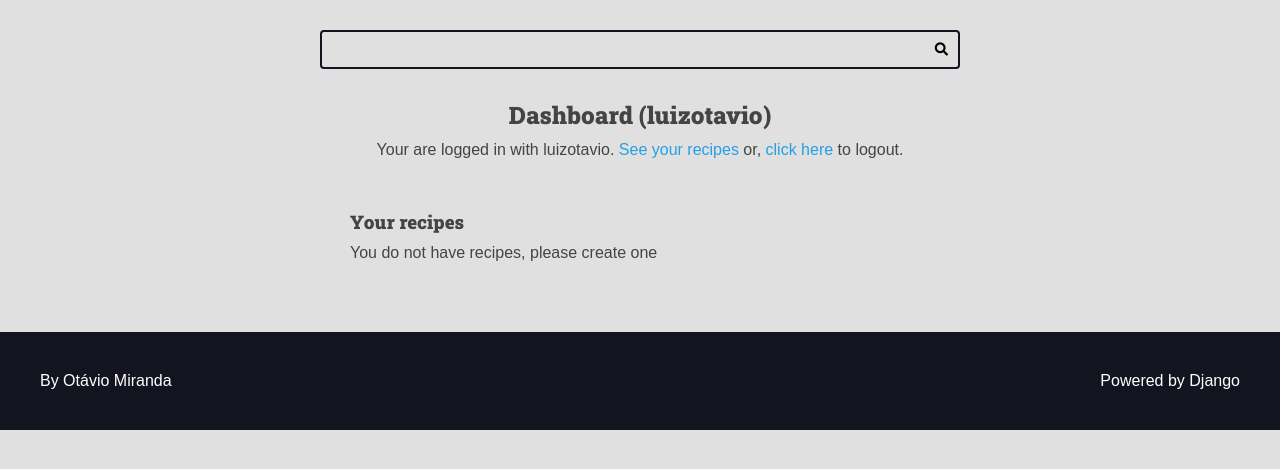
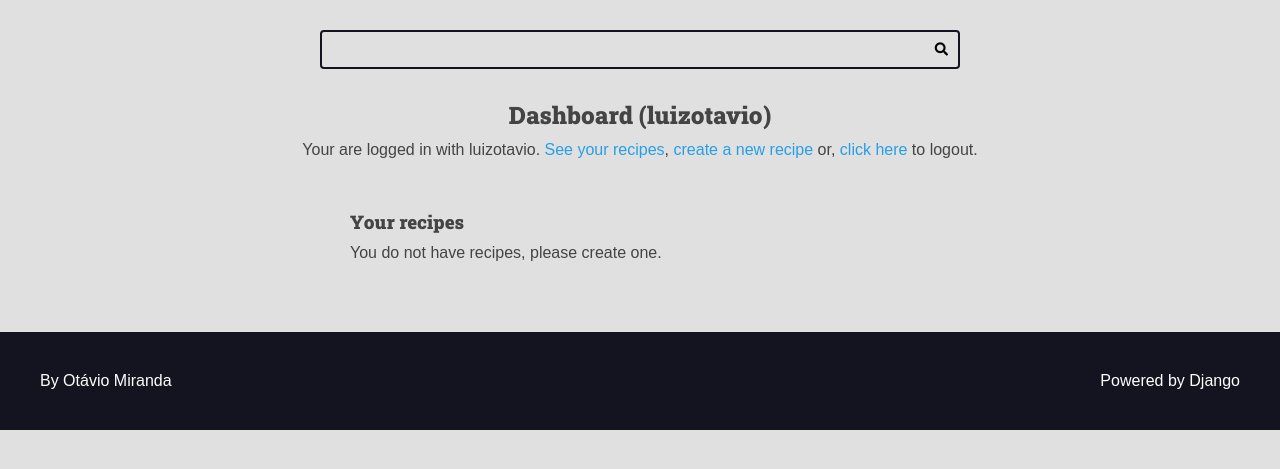
Before and after one commit to NickPin03/curso-django-projeto1, a Django app: page /authors/dashboard/ in a window 1280 px wide. Shown: the part 113-582 px from the top of the page. Run offline with Django 3.2, Linux system fonts and the light colour scheme; a user stored in the database is signed in; data comes from the database, SQL or seed files in the repository; both versions use the stored data as it was after the commit.

Commit message:
Seção 13 - Aula 192 - Permitindo apenas POST na view para apagar receitas + CRUD com delete para apagar receitas de forma segura + JavaScript adicional

```diff
--- a/authors/templates/authors/pages/dashboard.html
+++ b/authors/templates/authors/pages/dashboard.html
@@ -1,12 +1,13 @@
 {% extends 'global/base.html' %}
-{% block title %}
-  Register |
-{% endblock title %}
+
+{% block title %}Dashboard ({{ user }}) | {% endblock title %}
+
 {% block content %}
   <div class="main-content center container">
-    <h2>Dashboard ({{ user }})</h2> {% comment %} user = request.user.username  {% endcomment %}
-    {% include "global/partials/messages.html" %}
-    {% include "authors/pages/partials/login_message.html" %}
+    <h2>Dashboard ({{ user }})</h2>
+
+    {% include 'authors\pages\partials\login_message.html' %}
+    {% include 'global/partials/messages.html' %}
 
     <div class="authors-dashboard-container">
       <h3>Your recipes</h3>
@@ -14,15 +15,25 @@
       <ul>
         {% for recipe in recipes %}
           <li>
-                <a href="{% url "authors:dashboard_recipe_edit" recipe.id %}">{{ recipe.title }}</a>
+            <a href="{% url 'authors:dashboard_recipe_edit' recipe.id %}">{{ recipe.title }}</a> -
+            <form
+            class="inline-form form-delete"
+            action="{% url 'authors:dashboard_recipe_delete'%}"
+            method='POST'
+            >
+              {% csrf_token %}
+              <input type="hidden" name="id" value="{{ recipe.id }}"> {% comment %} Manda valor do id da receita, pois nao queremos mandar mais na url. Mandamos por post {% endcomment %}
+              <button class="plaintext-button" type="submit">❌</button>
+            </form>
           </li>
         {% empty %}
           <li>
-                <p>You do not have recipes, please create one</p>
+            <p>You do not have recipes, please create one.</p>
           </li>
         {% endfor %}
       </ul>
     </div>
   </div>
 
+
   {% endblock content %}
--- a/authors/templates/authors/pages/partials/login_message.html
+++ b/authors/templates/authors/pages/partials/login_message.html
@@ -2,7 +2,8 @@
       <div class="login-message">
         Your are logged in with
         {{ request.user.username }}.
-        <a href="{% url 'authors:dashboard' %}">See your recipes</a> or,
+        <a href="{% url 'authors:dashboard' %}">See your recipes</a>,
+        <a href="{% url 'authors:dashboard_recipe_new' %}">create a new recipe</a> or,
         <form class="inline-form" action="{% url 'authors:logout' %}" method='POST'> {% comment %} Faço logout com POST, método Csrf protege de ataques, caso alguém mande link com logout e eu esteja com meu usuário logado {% endcomment %}
           {% csrf_token %}
           <input type="hidden" name="username" value="{{ request.user.username }}">
--- a/authors/urls.py
+++ b/authors/urls.py
@@ -1,8 +1,10 @@
 from django.urls import path
+
 from . import views
 
 app_name = "authors"
 
+## Links mais especificos embaixo
 urlpatterns = [
     path("register/", views.register_view, name="register"),
     path("register/create/", views.register_create, name="register_create"),
@@ -11,6 +13,14 @@ urlpatterns = [
     path("logout/", views.logout_view, name="logout"),
     path("dashboard/", views.dashboard, name="dashboard"),
     path(
+        "dashboard/recipe/new/", views.dashboard_recipe_new, name="dashboard_recipe_new"
+    ),
+    path(
+        "dashboard/recipe/delete/",
+        views.dashboard_recipe_delete,
+        name="dashboard_recipe_delete",
+    ),
+    path(
         "dashboard/recipe/<int:id>/edit/",
         views.dashboard_recipe_edit,
         name="dashboard_recipe_edit",
--- a/authors/views.py
+++ b/authors/views.py
@@ -195,6 +195,56 @@ def dashboard_recipe_edit(request, id):
     )
 
 
+@login_required(login_url="authors:login", redirect_field_name="next")
+def dashboard_recipe_new(request):
+    form = AuthorRecipeForm(
+        data=request.POST or None,
+        files=request.FILES or None,
+    )
+
+    if form.is_valid():
+        recipe: Recipe = form.save(commit=False)
+
+        recipe.author = request.user
+        recipe.preparation_steps_is_html = False
+        recipe.is_published = False
+
+        recipe.save()
+
+        messages.success(request, "Salvo com sucesso!")
+        return redirect(reverse("authors:dashboard_recipe_edit", args=(recipe.id,)))
+
+    return render(
+        request,
+        "authors/pages/dashboard_recipe.html",
+        context={"form": form, "form_action": reverse("authors:dashboard_recipe_new")},
+    )
+
+
+@login_required(login_url="authors:login", redirect_field_name="next")
+def dashboard_recipe_delete(request):
+    if (
+        not request.POST
+    ):  ## So aceita metodo post, evita ataque CSR, acessarem por get, via link. Com post so eu mesmo logado consigo ter acesso, clicando no btn
+        raise Http404()
+
+    POST = request.POST
+    id = POST.get("id")  ## Pega Id enviado form post
+
+    recipe = Recipe.objects.filter(
+        is_published=False,
+        author=request.user,
+        pk=id,
+    ).first()
+
+    if not recipe:
+        raise Http404()
+
+    recipe.delete()
+    messages.success(request, "Deleted successfully.")
+    return redirect(reverse("authors:dashboard"))
+
+
 ## Problema: Não tenho como retornar dados para outra página. Essa view é para criar user e retornar erro, mas quero voltar pra register com os dados. Para isso usamos sessões, guardo no navegador do usuário
 
 """     return render( -> Não vamos mostrar dados no template, mas retorna eles validados para view create
--- /dev/null
+++ b/base_static/global/js/scripts.js
@@ -0,0 +1,17 @@
+function my_scope() {
+  const forms = document.querySelectorAll('.form-delete');
+
+  for (const form of forms) {
+    form.addEventListener('submit', function (e) {
+      e.preventDefault();
+
+      const confirmed = confirm('Are you sure?');
+
+      if (confirmed) {
+        form.submit();
+      }
+    });
+  }
+}
+
+my_scope();
--- a/base_templates/global/base.html
+++ b/base_templates/global/base.html
@@ -1,3 +1,4 @@
+{% load static %}
 <!DOCTYPE html>
 <html lang="pt-BR">
 
@@ -16,6 +17,8 @@
     </main>
 
     {% include 'global/partials/footer.html' %}
+
+    <script src="{% static 'global/js/scripts.js' %}"></script>
 </body>
 
 </html>
```
Also changed, not shown: authors/forms/recipe_form.py (+53 -0 lines), utils/strings.py (added, +9 -0 lines), db.sqlite3. Lines whose indentation alone changed are shown as unchanged.
